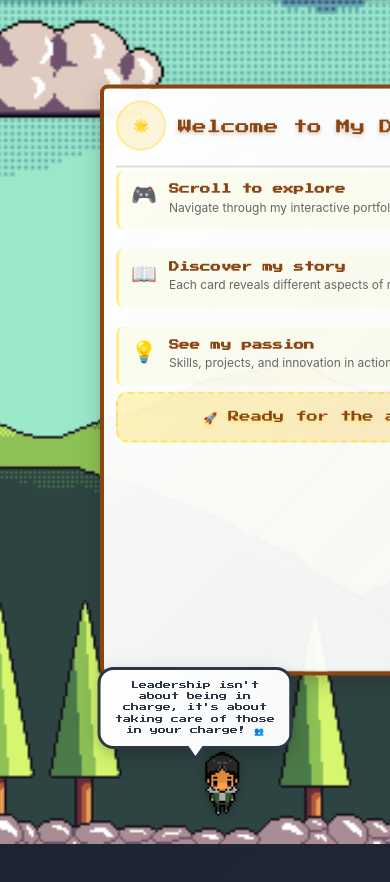
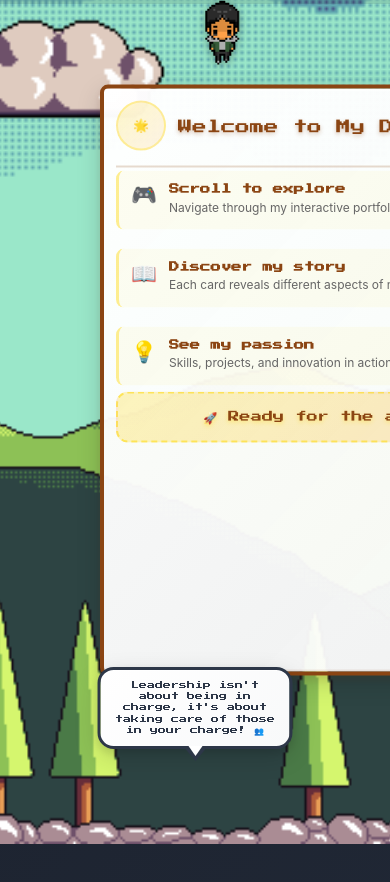
Before and after one commit to zapicojunredexter/portfolio, a React (Create React App) app: page / in a window 390 px wide. Shown: the top 882 px of the page. Built offline with nearby package versions, Linux system fonts and the light colour scheme.

Commit message:
adjusted bottom for person character

```diff
--- a/src/App.css
+++ b/src/App.css
@@ -267,7 +267,7 @@ body {
 /* Person Character - stays centered */
 .person-character {
   position: absolute;
-  bottom: 20px; /* Elevated from bottom to avoid Safari toolbar */
+  bottom: 0; /* Elevated from bottom to avoid Safari toolbar */
   left: 50%;
   transform: translateX(-50%);
   z-index: 25;
@@ -277,7 +277,7 @@ body {
 /* Enhanced mobile positioning for person character */
 @media (max-width: 768px) {
   .person-character {
-    bottom: max(20px, env(safe-area-inset-bottom, 20px));
+    bottom: max(0, env(safe-area-inset-bottom, 20px));
   }
 }
 
```
